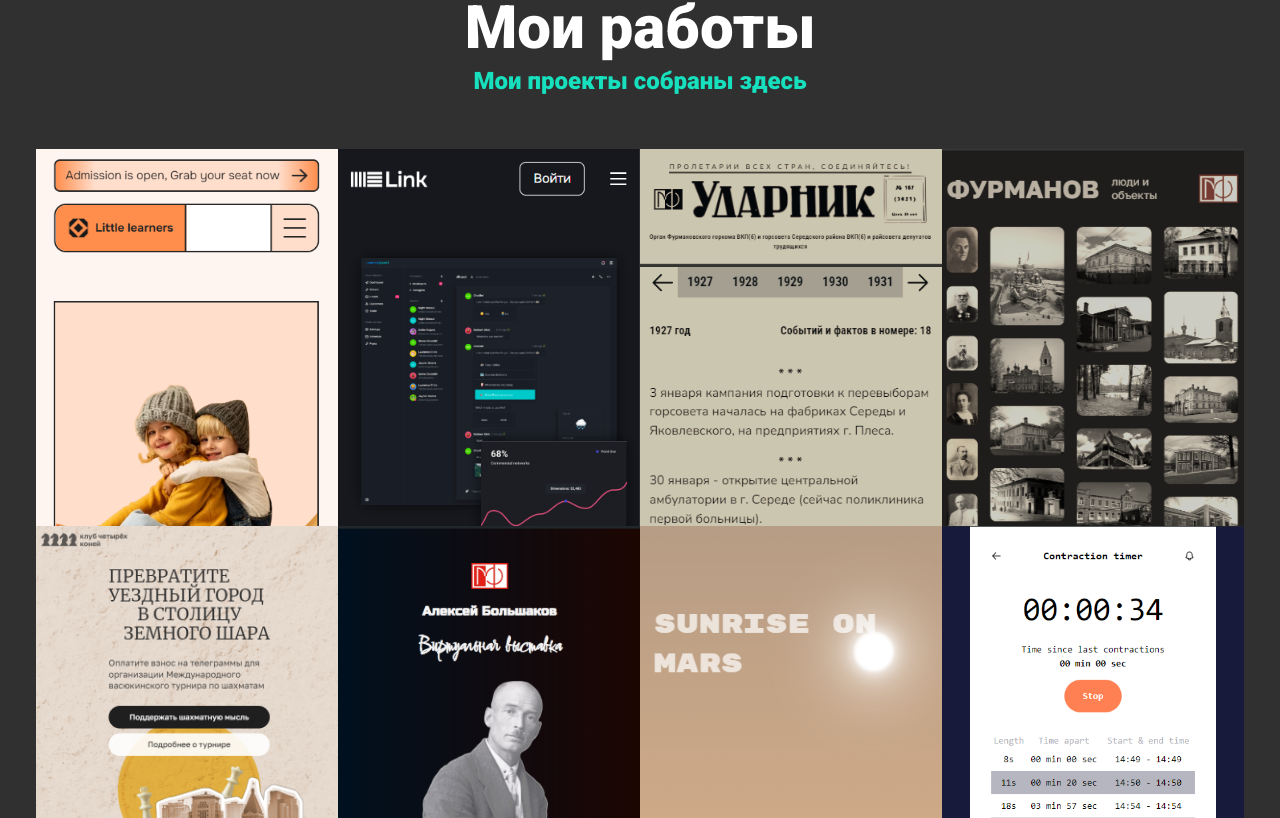
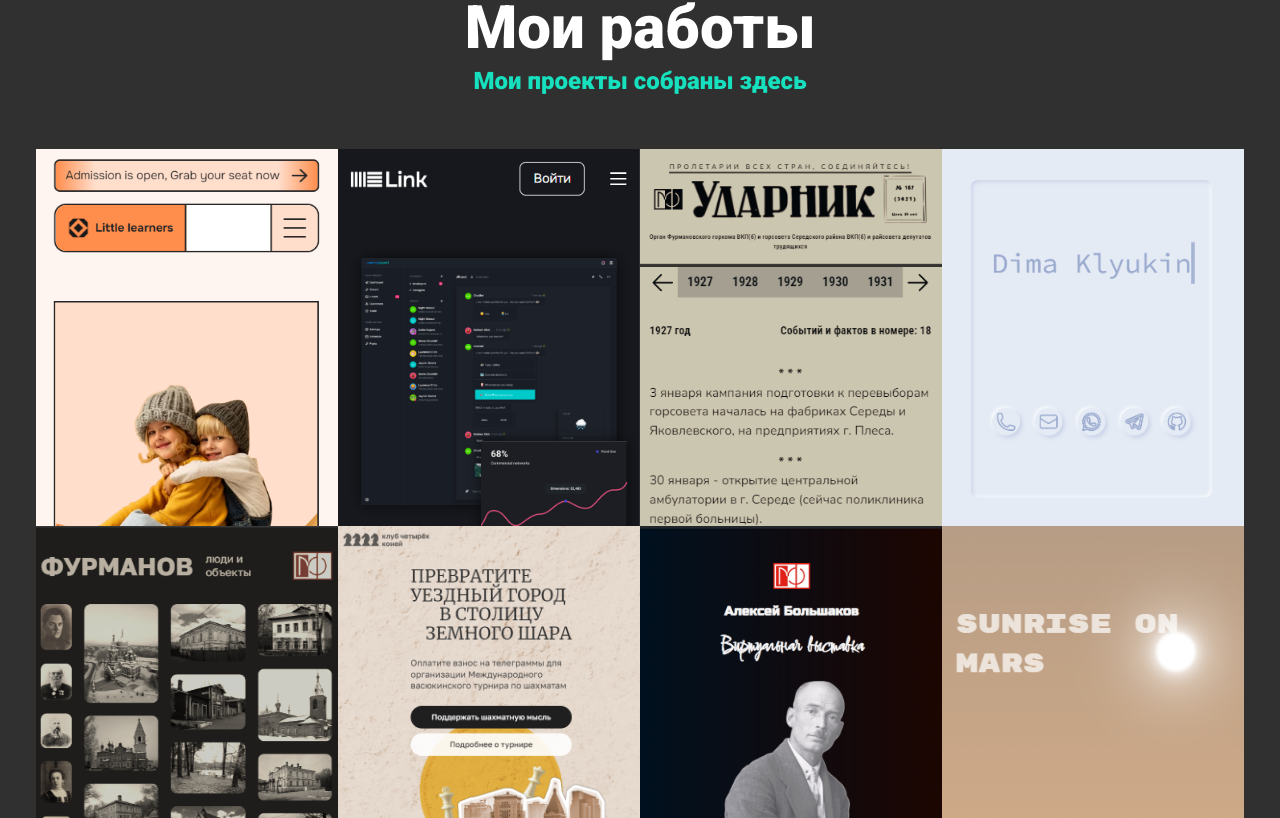
Before and after one commit to dimaklkn/portfolio, a React (Create React App) app: page / in a window 1280 px wide. Shown: the part 1742-2560 px from the top of the page. Built offline with nearby package versions, Linux system fonts and the light colour scheme.

Commit message:
project added

```diff
--- a/src/data.js
+++ b/src/data.js
@@ -11,6 +11,7 @@ import searchbar from "./images/searchbar.png";
 import chatbox from "./images/chatbox.png";
 import drozzi from "./images/drozzi.png";
 import littleLearners from "./images/little-learners.png";
+import contactcard from "./images/contactcard.png";
 
 const projectsData = [
   {
@@ -33,6 +34,13 @@ const projectsData = [
     image: udarnik,
     projectLink: "https://udarnik-furmanov.netlify.app/",
     text: "Проект стилизован под советскую газету Ударник, которая выпускалась в г.Фурманове вплоть до 1953года. Выбирая нужный год можно посмотреть какие события происходили в городе в это время. Сайт оптимизирован для мобильной версии.",
+  },
+  {
+    id: "contactcard",
+    title: "Визитка",
+    image: contactcard,
+    projectLink: "https://dima-online.netlify.app/",
+    text: "Минималистичная визитка",
   },
   {
     id: "papers",
```
Also changed, not shown: src/images/contactcard.png (added).
